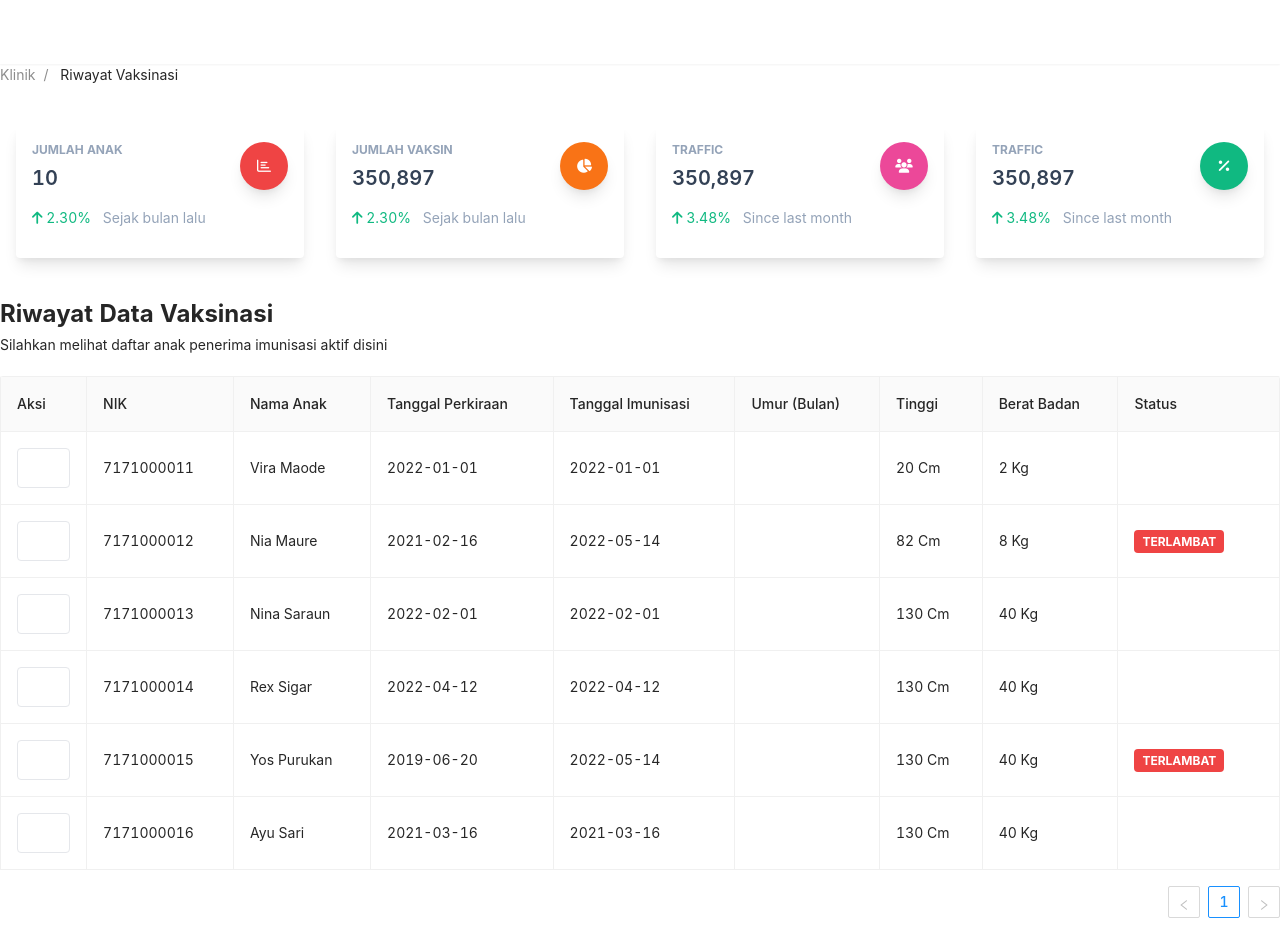
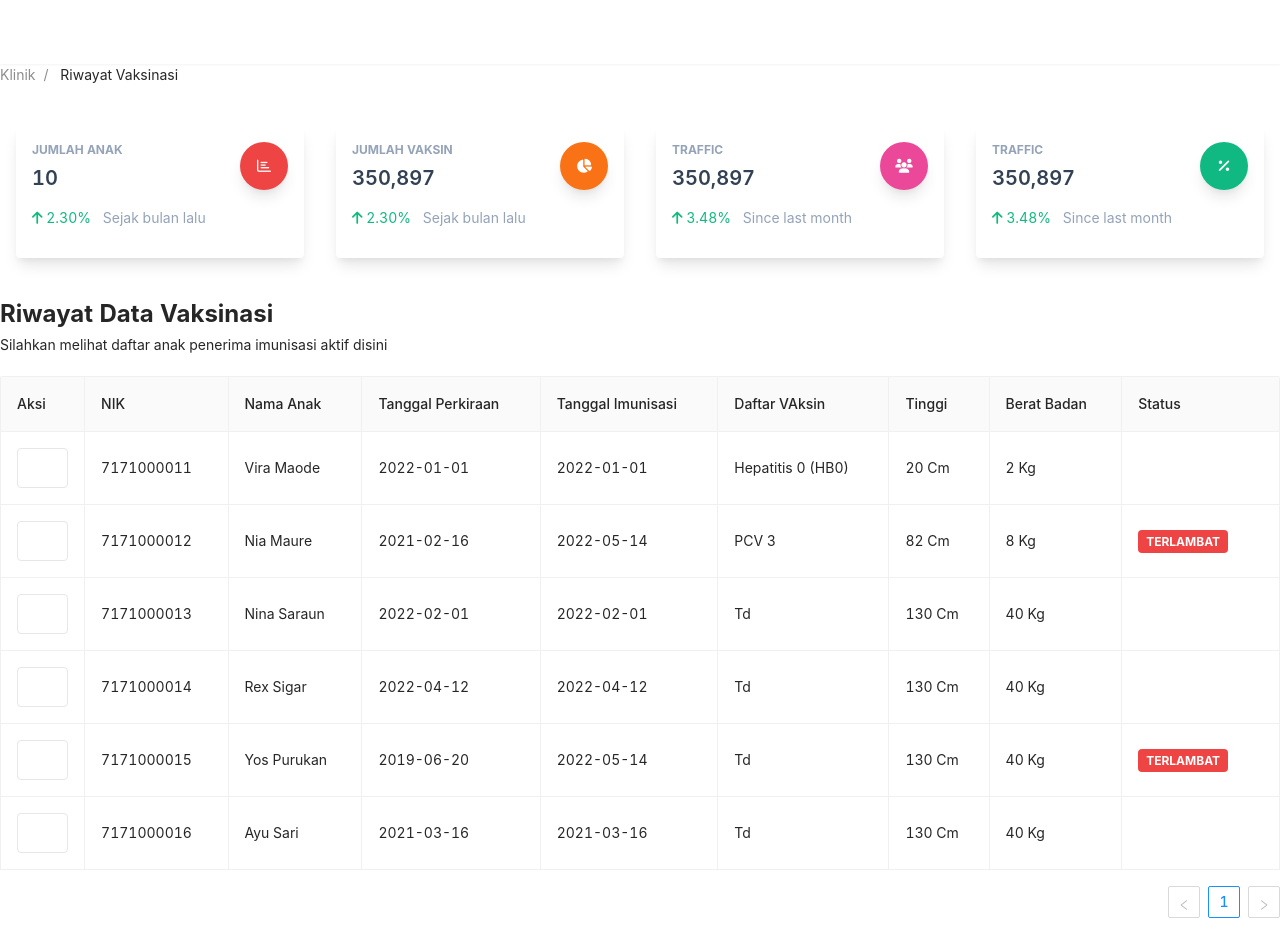
Before and after one commit to Cleonart/hackathon_mdo_2022_FE, a Vue app: page /#/clinic/vaccination_history in a window 1280 px wide. Built offline with nearby package versions, Linux system fonts and the light colour scheme.

Commit message:
Update clinic_dashboard_main_history.vue

```diff
--- a/src/modules/clinic/views/clinic_dashboard_main_history.vue
+++ b/src/modules/clinic/views/clinic_dashboard_main_history.vue
@@ -76,8 +76,8 @@ const table_columns = [
     dataIndex: "register_date",
   },
   {
-    title: "Umur (Bulan)",
-    dataIndex: "child_age_in_month",
+    title: "Daftar VAksin",
+    dataIndex: "vaccine_list_ids",
   },
   {
     title: "Tinggi",
```
